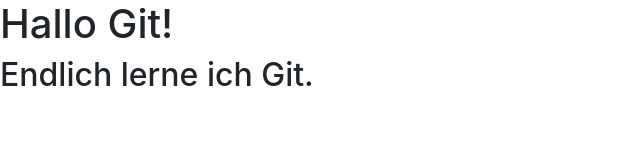
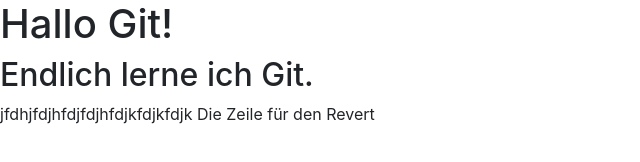
Before and after one commit to ArtemSkrypniak/git--buch-website, a plain HTML site: page index.html in a window 1280 px wide. Shown: the whole page, without its empty margins (0-640 px from the left). Drawn offline with nearby package versions, Linux system fonts and the light colour scheme.

Commit message:
Zeile hinzugefügt, um diese zu reverten

```diff
--- a/index.html
+++ b/index.html
@@ -13,11 +13,11 @@
   <body>
     <h1>Hallo Git!</h1>
 	<h2>Endlich lerne ich Git.</h2>
-
+jfdhjfdjhfdjfdjhfdjkfdjkfdjk
     <!-- Optional JavaScript -->
     <!-- jQuery first, then Popper.js, then Bootstrap JS -->
     <script src="https://code.jquery.com/jquery-3.5.1.slim.min.js" integrity="sha384-DfXdz2htPH0lsSSs5nCTpuj/zy4C+OGpamoFVy38MVBnE+IbbVYUew+OrCXaRkfj" crossorigin="anonymous"></script>
     <script src="https://cdn.jsdelivr.net/npm/popper.js@1.16.0/dist/umd/popper.min.js" integrity="sha384-Q6E9RHvbIyZFJoft+2mJbHaEWldlvI9IOYy5n3zV9zzTtmI3UksdQRVvoxMfooAo" crossorigin="anonymous"></script>
     <script src="js/bootstrap.min.js"></script>
   </body>
-</html>
+</html>Die Zeile für den Revert
```
